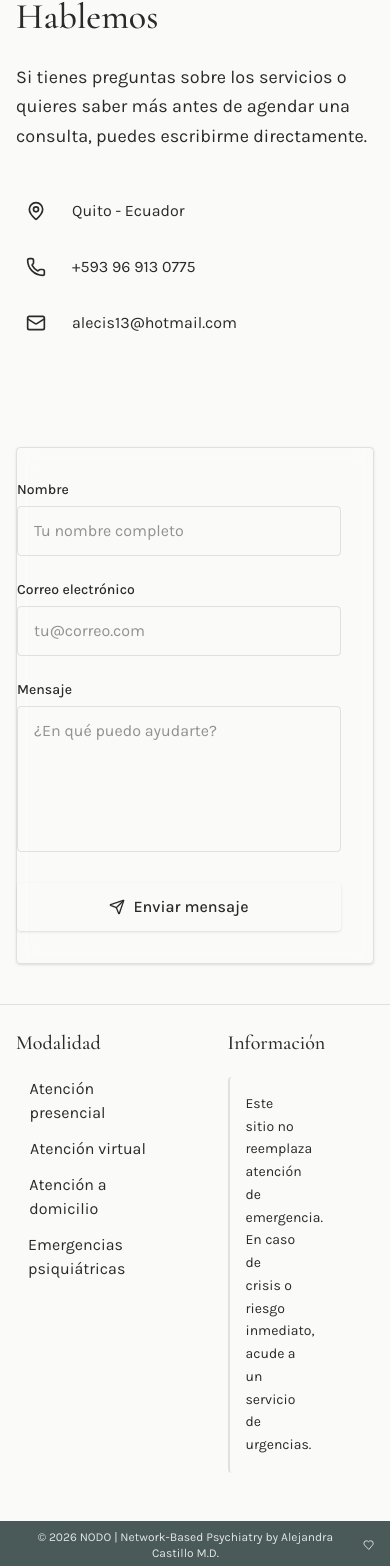
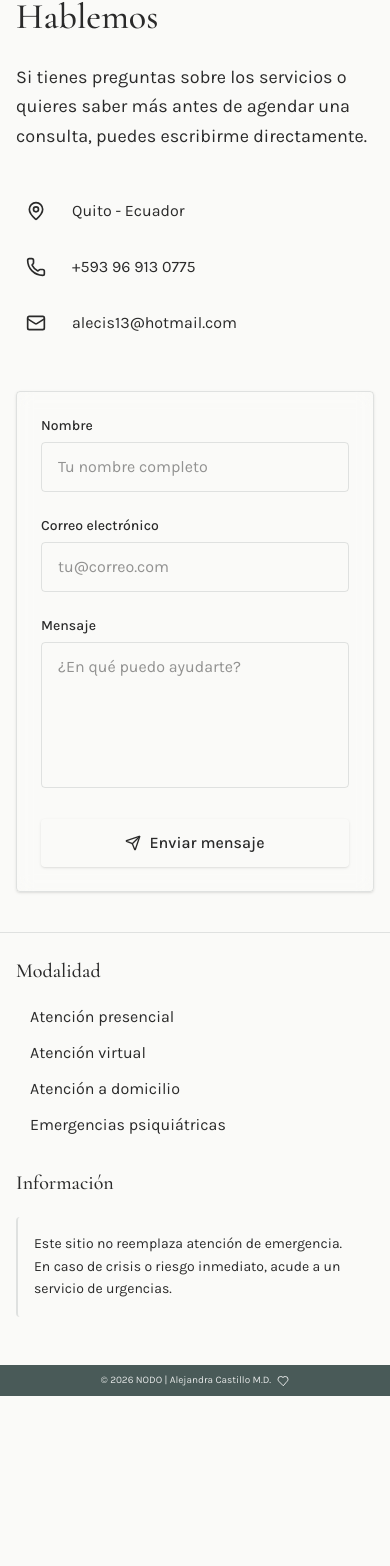
Before and after one commit to Adavidfr/psiquiatria-web, a React (Vite) app: page / in a window 390 px wide. Shown: the part 6428-7994 px from the top of the page. After the commit the page ends 7824 px from the top, so only its background shows below. Built offline with nearby package versions, Linux system fonts and the light colour scheme; no server answers.

Commit message:
feat: create Footer component with contact information and email form integration

```diff
--- a/src/components/Footer.tsx
+++ b/src/components/Footer.tsx
@@ -59,9 +59,9 @@ export function Footer() {
       {/* Formulario de contacto */}
       <div className="py-10 px-4 sm:px-6 lg:px-8 border-b border-primary/10">
         <div className="max-w-6xl mx-auto">
-          <div className="grid lg:grid-cols-2 gap-16 items-start">
+          <div className="grid md:grid-cols-2 gap-10 lg:gap-16 items-start">
             {/* Texto izquierdo */}
-            <div className="flex-1 pr-0 md:pr-10 pb-10 md:pb-0 space-y-6">
+            <div className="space-y-6 pb-2 md:pb-0">
               <h2 className="font-serif text-4xl md:text-5xl text-foreground leading-tight">
                 Hablemos
               </h2>
@@ -92,7 +92,7 @@ export function Footer() {
             </div>
 
             {/* Formulario derecho */}
-            <div className="flex-1 pl-0 md:pl-10 bg-offwhite/60 backdrop-blur-sm rounded-sm p-8 shadow-sm border border-primary/8">
+            <div className="bg-offwhite/60 backdrop-blur-sm rounded-sm p-6 sm:p-8 shadow-sm border border-primary/8">
               {submitted ? (
                 <div className="flex flex-col items-center justify-center py-12 gap-4 text-center animate-fade-in">
                   <CheckCircle className="w-14 h-14 text-secondary" />
@@ -222,8 +222,8 @@ export function Footer() {
       {/* Footer inferior */}
       <div className="py-6 px-4 sm:px-6 lg:px-8">
         <div className="max-w-7xl mx-auto">
-          <div className="grid grid-cols-[1fr_auto_1fr] gap-0 mb-6 items-start">
-            <div className="pr-8">
+          <div className="flex flex-col sm:grid sm:grid-cols-[1fr_auto_1fr] gap-0 mb-6 items-start">
+            <div className="sm:pr-8">
               <h3 className="font-serif text-xl mb-5 text-foreground">
                 Modalidad
               </h3>
@@ -247,16 +247,16 @@ export function Footer() {
               </ul>
             </div>
 
-            {/* Divisor centrado */}
-            <div className="flex justify-center pt-1">
+            {/* Divisor centrado — oculto en móvil */}
+            <div className="hidden sm:flex justify-center pt-1">
               <div className="w-px h-28 bg-primary/15" />
             </div>
 
-            <div className="pl-8">
+            <div className="sm:pl-8 mt-8 sm:mt-0">
               <h3 className="font-serif text-xl mb-5 text-foreground">
                 Información
               </h3>
-              <p className="text-foreground text-sm leading-relaxed bg-offwhite/50 p-4 rounded-sm border-l-2 border-secondary max-w-[59%]">
+              <p className="text-foreground text-sm leading-relaxed bg-offwhite/50 p-4 rounded-sm border-l-2 border-secondary max-w-full sm:max-w-[80%]">
                 Este sitio no reemplaza atención de emergencia. En caso de
                 crisis o riesgo inmediato, acude a un servicio de urgencias.
               </p>
@@ -270,12 +270,19 @@ export function Footer() {
         style={{ backgroundColor: "#495A58" }}
         className="py-2 px-4"
       >
-        <p className="text-center text-xs flex items-center justify-center gap-2"
-           style={{ color: "rgba(255,255,255,0.85)" }}>
-          <span>
+        <p
+          className="text-center text-[10px] sm:text-xs flex flex-row items-center justify-center gap-1.5 whitespace-nowrap"
+          style={{ color: "rgba(255,255,255,0.85)" }}
+        >
+          {/* Versión corta en móvil */}
+          <span className="sm:hidden">
+            © {new Date().getFullYear()} NODO | Alejandra Castillo M.D.
+          </span>
+          {/* Versión completa en sm+ */}
+          <span className="hidden sm:inline">
             © {new Date().getFullYear()} NODO | Network-Based Psychiatry by Alejandra Castillo M.D.
           </span>
-          <Heart className="w-3 h-3 text-secondary" />
+          <Heart className="w-3 h-3 text-secondary flex-shrink-0" />
         </p>
       </div>
     </footer>
```
